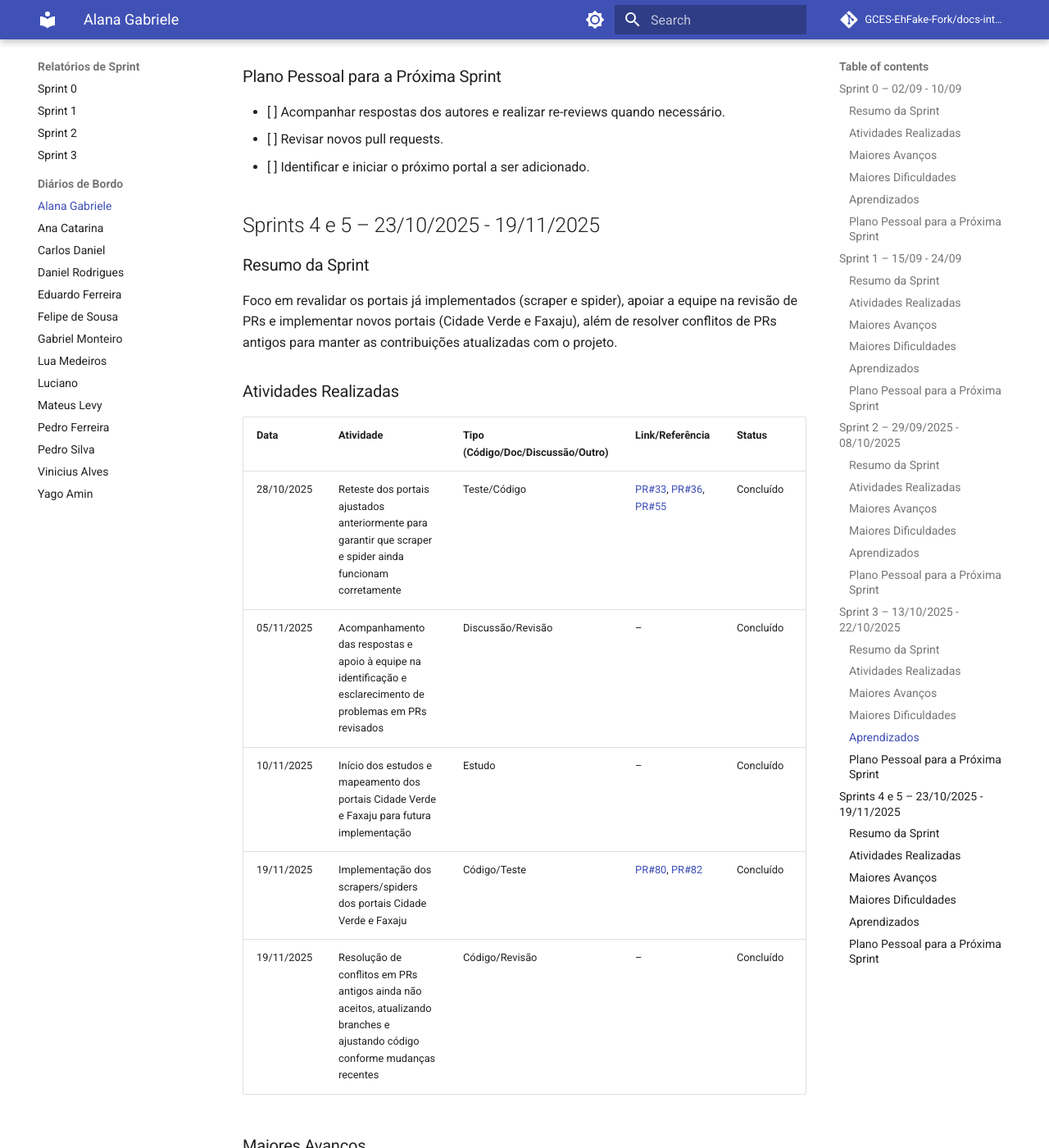
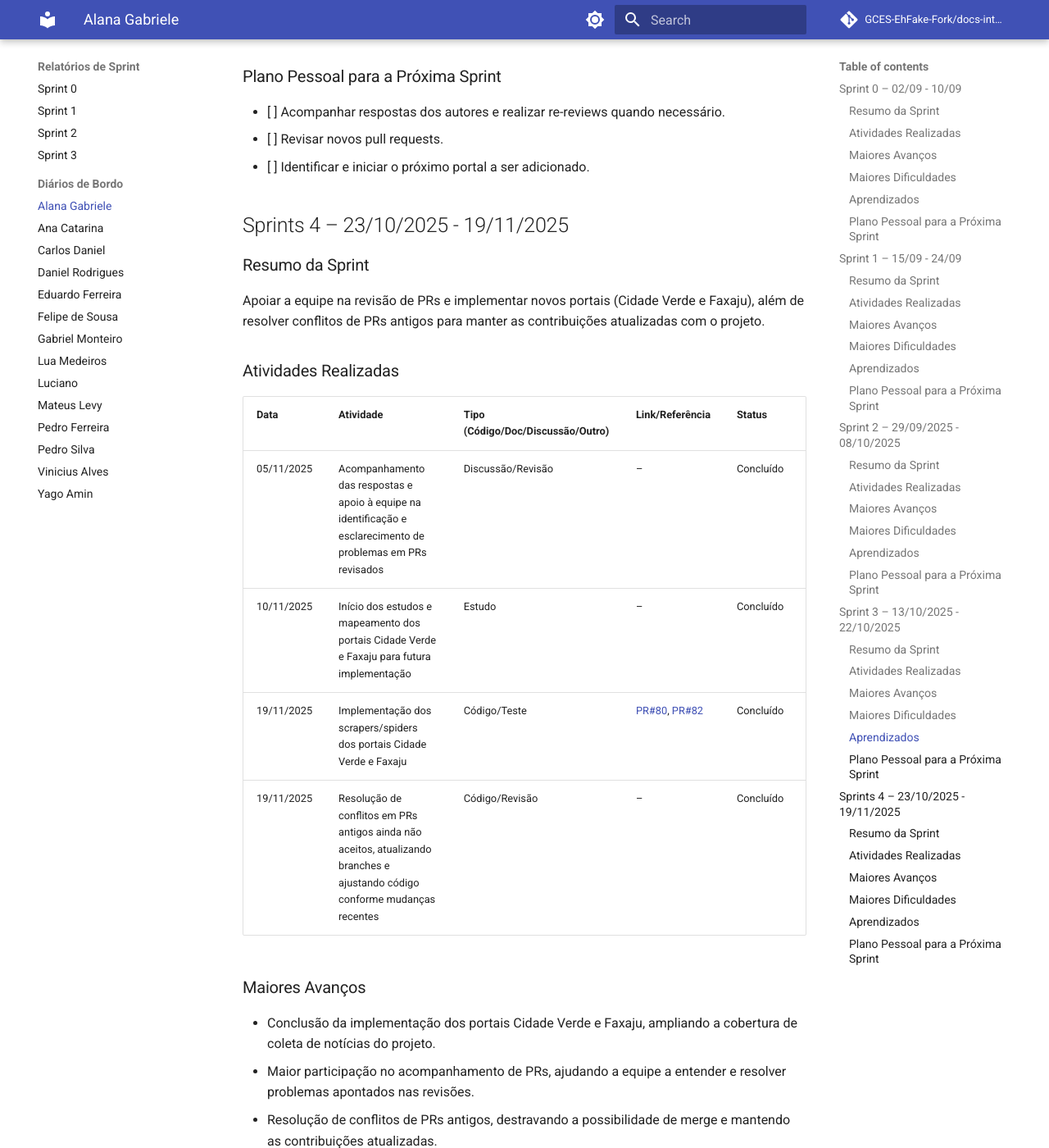
Before and after one commit to GCES-EhFake-Fork/docs-interno, an MkDocs documentation site: the page built from docs/diarios/diarioAlana.md, in a window 1280 px wide and 1400 px high, scrolled down 5833 px. Shown: the whole window at 82% size. Built offline with MkDocs 1.6.1 and Material for MkDocs 9.7.7, drawn with Linux system fonts in a browser that asks for light colours; comment, search, counter and statistics services are not loaded; some of the changed text lies outside the part shown.

Commit message:
docs: diario alana

```diff
--- a/docs/diarios/diarioAlana.md
+++ b/docs/diarios/diarioAlana.md
@@ -157,43 +157,38 @@ Foco em revisão de PRs da comunidade Check-up, com execução de testes locais
 - [ ] Revisar novos pull requests.
 - [ ] Identificar e iniciar o próximo portal a ser adicionado.
 
-## Sprints 4 e 5 – 23/10/2025 - 19/11/2025
+## Sprints 4 – 23/10/2025 - 19/11/2025
 
 ### Resumo da Sprint
 
-Foco em revalidar os portais já implementados (scraper e spider), apoiar a equipe na revisão de PRs e implementar novos portais (Cidade Verde e Faxaju), além de resolver conflitos de PRs antigos para manter as contribuições atualizadas com o projeto.
+Apoiar a equipe na revisão de PRs e implementar novos portais (Cidade Verde e Faxaju), além de resolver conflitos de PRs antigos para manter as contribuições atualizadas com o projeto.
 
 ### Atividades Realizadas
 
-| Data       | Atividade                                                                                                                   | Tipo (Código/Doc/Discussão/Outro) | Link/Referência                                                                                                                                                  | Status    |
-| ---------- | --------------------------------------------------------------------------------------------------------------------------- | --------------------------------- | ---------------------------------------------------------------------------------------------------------------------------------------------------------------- | --------- |
-| 28/10/2025 | Reteste dos portais ajustados anteriormente para garantir que scraper e spider ainda funcionam corretamente                 | Teste/Código                      | [PR#33](https://github.com/EH-FAKE/check-up/pull/33), [PR#36](https://github.com/EH-FAKE/check-up/pull/36), [PR#55](https://github.com/EH-FAKE/check-up/pull/55) | Concluído |
-| 05/11/2025 | Acompanhamento das respostas e apoio à equipe na identificação e esclarecimento de problemas em PRs revisados               | Discussão/Revisão                 | –                                                                                                                                                                | Concluído |
-| 10/11/2025 | Início dos estudos e mapeamento dos portais Cidade Verde e Faxaju para futura implementação                                 | Estudo                            | –                                                                                                                                                                | Concluído |
-| 19/11/2025 | Implementação dos scrapers/spiders dos portais Cidade Verde e Faxaju                                                        | Código/Teste                      | [PR#80](https://github.com/EH-FAKE/check-up/pull/80), [PR#82](https://github.com/EH-FAKE/check-up/pull/82)                                                       | Concluído |
-| 19/11/2025 | Resolução de conflitos em PRs antigos ainda não aceitos, atualizando branches e ajustando código conforme mudanças recentes | Código/Revisão                    | –                                                                                                                                                                | Concluído |
+| Data       | Atividade                                                                                                                   | Tipo (Código/Doc/Discussão/Outro) | Link/Referência                                                                                            | Status    |
+| ---------- | --------------------------------------------------------------------------------------------------------------------------- | --------------------------------- | ---------------------------------------------------------------------------------------------------------- | --------- |
+| 05/11/2025 | Acompanhamento das respostas e apoio à equipe na identificação e esclarecimento de problemas em PRs revisados               | Discussão/Revisão                 | –                                                                                                          | Concluído |
+| 10/11/2025 | Início dos estudos e mapeamento dos portais Cidade Verde e Faxaju para futura implementação                                 | Estudo                            | –                                                                                                          | Concluído |
+| 19/11/2025 | Implementação dos scrapers/spiders dos portais Cidade Verde e Faxaju                                                        | Código/Teste                      | [PR#80](https://github.com/EH-FAKE/check-up/pull/80), [PR#82](https://github.com/EH-FAKE/check-up/pull/82) | Concluído |
+| 19/11/2025 | Resolução de conflitos em PRs antigos ainda não aceitos, atualizando branches e ajustando código conforme mudanças recentes | Código/Revisão                    | –                                                                                                          | Concluído |
 
 ### Maiores Avanços
 
-- Garantia de que os portais já implementados continuam funcionando após mudanças no projeto.
 - Conclusão da implementação dos portais Cidade Verde e Faxaju, ampliando a cobertura de coleta de notícias do projeto.
 - Maior participação no acompanhamento de PRs, ajudando a equipe a entender e resolver problemas apontados nas revisões.
 - Resolução de conflitos de PRs antigos, destravando a possibilidade de merge e mantendo as contribuições atualizadas.
 
 ### Maiores Dificuldades
 
-- Necessidade de rodar novamente os fluxos completos de scraping/spider para validar mudanças recentes.
 - Tempo de análise inicial dos novos portais até encontrar padrões viáveis para coleta.
 - Lidar com conflitos em PRs mais antigos devido ao volume de mudanças acumuladas no branch principal.
 - Garantir que os novos portais se mantivessem alinhados com os padrões e estrutura dos scrapers já existentes.
 
 ### Aprendizados
 
-- Importância de revalidar periodicamente scrapers e spiders já existentes, principalmente após alterações no projeto.
 - Melhores práticas para comunicar problemas encontrados em PRs e apoiar autores na correção.
 - Estratégias iniciais para estudar novos portais (mapeamento de estrutura de HTML, URLs e padrões de conteúdo).
 - Melhores práticas para resolução de conflitos (rebase/merge, análise cuidadosa das mudanças e testes após ajustes).
-- Importância de manter branches e PRs sempre atualizados com a `develop` para reduzir problemas futuros.
 - Cuidados ao adicionar novos portais para manter consistência com os scrapers já implementados.
 
 ### Plano Pessoal para a Próxima Sprint
```
